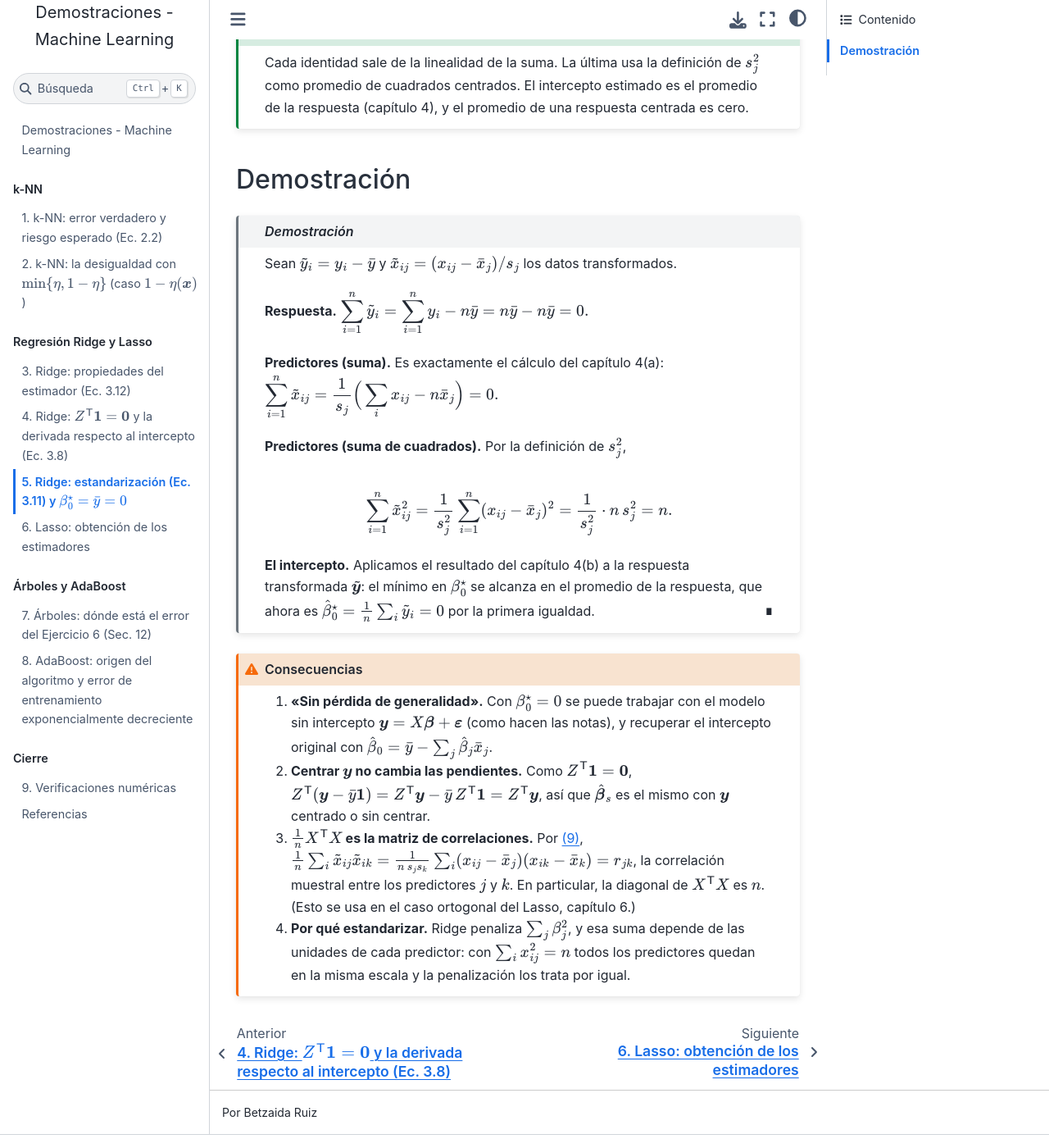
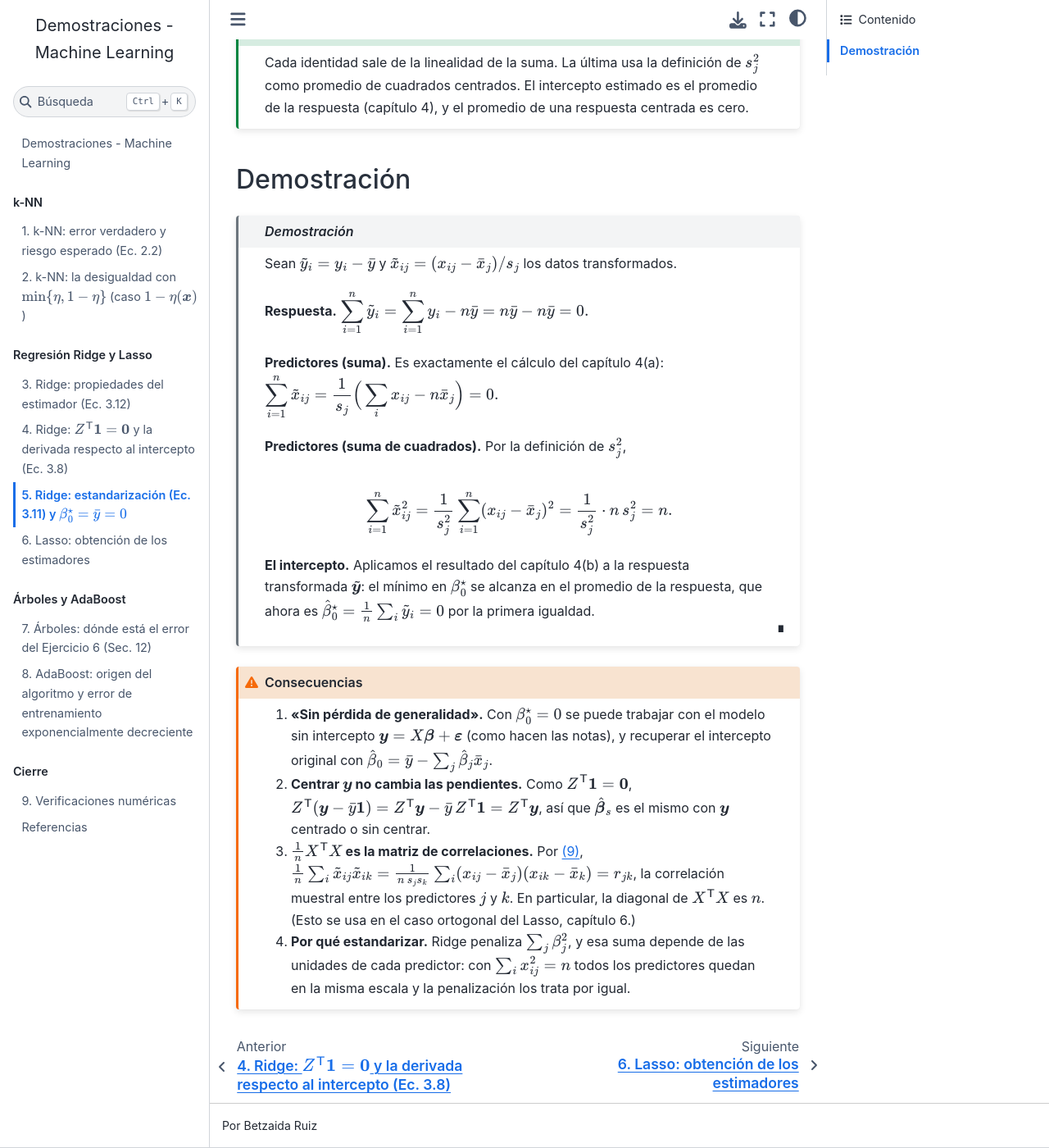
Before and after one commit to BetzyW/Demostraciones-ML, a Jupyter Book: the page built from cap05_ridge_estandarizacion.md, in a window 1280 px wide and 1400 px high, scrolled down 486 px. Shown: the whole window at 82% size. Built offline with Jupyter Book 1.0.4 settings and Sphinx 7.4.7 and the Sphinx Book theme 1.1.4, drawn with Linux system fonts in a browser that asks for light colours.

Commit message:
Ajustar la posición del símbolo de fin de demostración
Co-Authored-By: Claude Opus 5.5 <noreply@anthropic.com>
Claude-Session: https://claude.ai/code/session_01BmjvvTz8ZGTohwJEcQgEUg

```diff
--- a/_static/custom.css
+++ b/_static/custom.css
@@ -7,8 +7,14 @@ div.admonition.demo > .admonition-title {
   font-style: italic;
 }
 div.admonition.demo > .admonition-title::after { content: none; }
-div.admonition.demo > :last-child::after {
+div.admonition.demo {
+  position: relative;
+  padding-bottom: 1.8em;
+}
+div.admonition.demo::after {
   content: "∎";
-  float: right;
+  position: absolute;
+  right: 1em;
+  bottom: 0.5em;
   font-size: 1.1em;
 }
```
